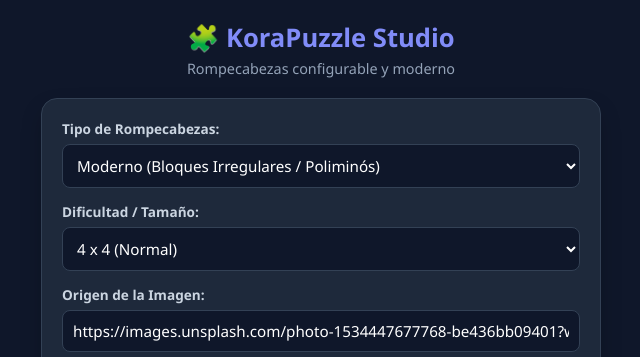
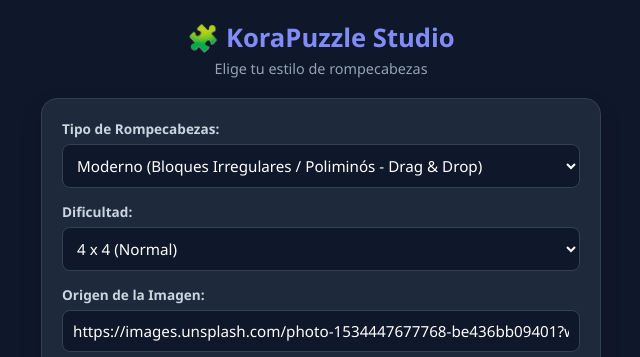
Before and after one commit to KoraDevsOrg/Kora-puzzle, a plain HTML site: page index.html in a window 1280 px wide. Shown: the top 357 px of the page, without its empty margins (319-959 px from the left). Drawn offline with Linux system fonts and the light colour scheme.

Commit message:
Update index.html

```diff
--- a/index.html
+++ b/index.html
@@ -3,7 +3,7 @@
 <head>
     <meta charset="UTF-8">
     <meta name="viewport" content="width=device-width, initial-scale=1.0">
-    <title>KoraPuzzle Studio</title>
+    <title>KoraPuzzle Studio - Pro</title>
     <link rel="stylesheet" href="css/style.css">
 </head>
 <body>
@@ -12,20 +12,20 @@
         <section id="view-menu" class="screen">
             <header>
                 <h1>🧩 KoraPuzzle Studio</h1>
-                <p>Rompecabezas configurable y moderno</p>
+                <p>Elige tu estilo de rompecabezas</p>
             </header>
 
             <div class="menu-card">
                 <div class="form-group">
                     <label for="game-mode">Tipo de Rompecabezas:</label>
                     <select id="game-mode">
-                        <option value="modern">Moderno (Bloques Irregulares / Poliminós)</option>
-                        <option value="classic">Clásico (Cuadrícula Estándar)</option>
+                        <option value="modern">Moderno (Bloques Irregulares / Poliminós - Drag & Drop)</option>
+                        <option value="classic">Clásico (Jigsaw Deslizante de Caja)</option>
                     </select>
                 </div>
 
                 <div class="form-group">
-                    <label for="grid-size">Dificultad / Tamaño:</label>
+                    <label for="grid-size">Dificultad:</label>
                     <select id="grid-size">
                         <option value="3">3 x 3 (Fácil)</option>
                         <option value="4" selected>4 x 4 (Normal)</option>
@@ -67,7 +67,7 @@
     <!-- MODAL DE VICTORIA -->
     <div id="win-modal" class="modal hidden">
         <div class="modal-content">
-            <h2>🎉 ¡Felicitaciones!</h2>
+            <h2>🎉 ¡Excelente Trabajo!</h2>
             <p>Has completado el rompecabezas con éxito.</p>
             <button class="btn-primary" id="play-again-btn">Jugar de Nuevo</button>
         </div>
```
